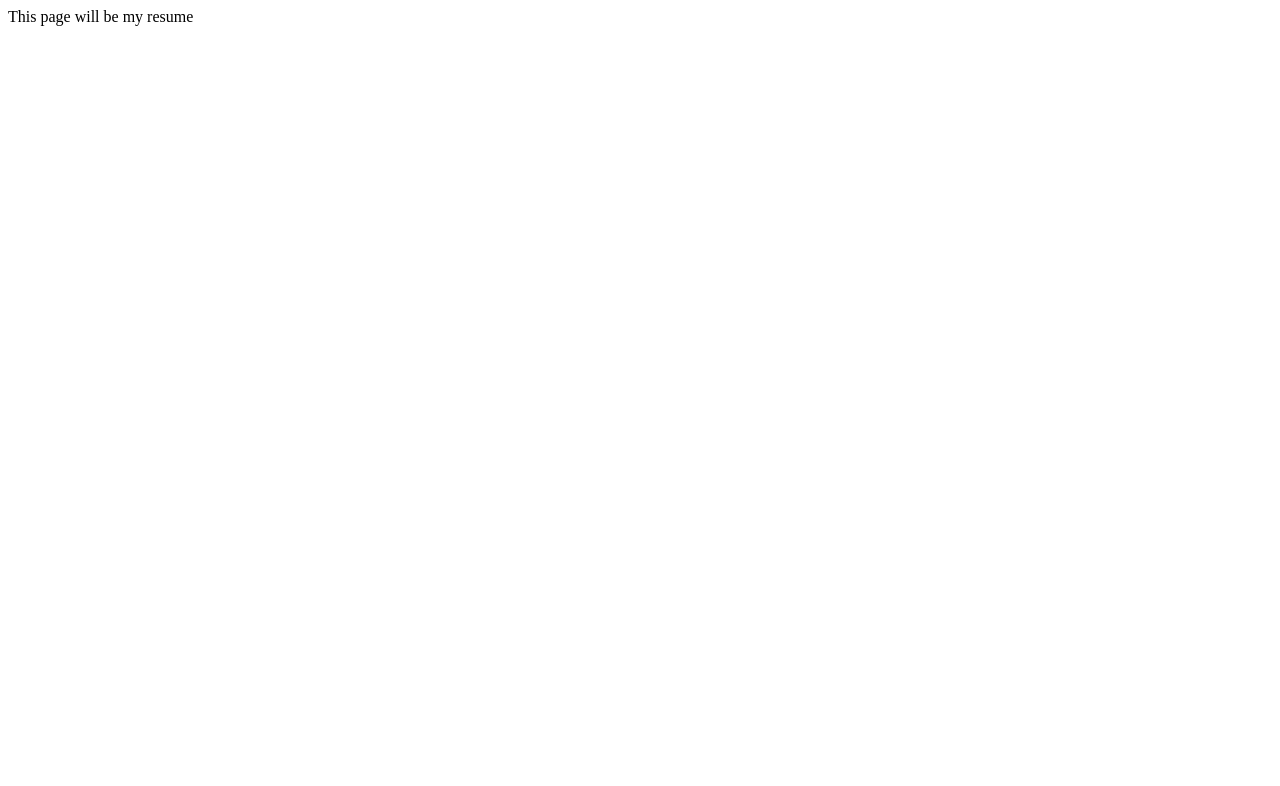
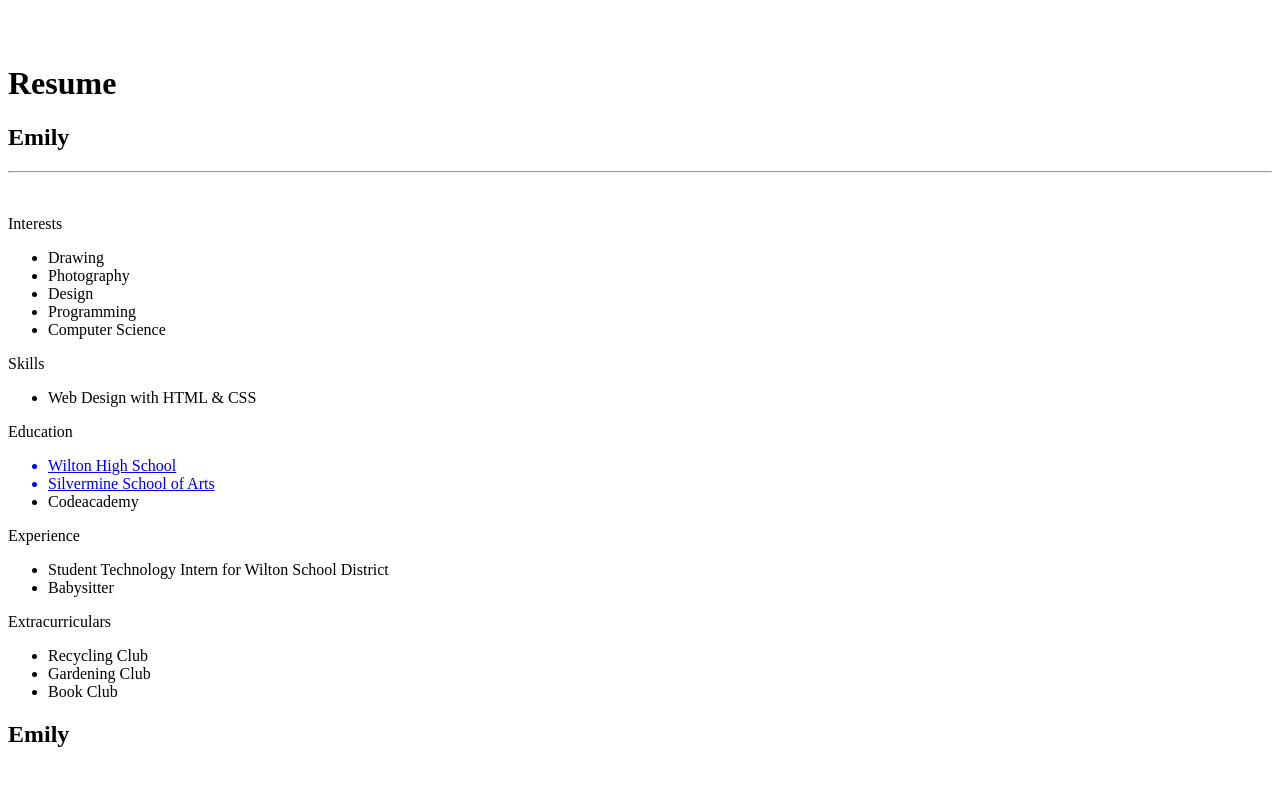
Before and after one commit to VegeshBoppana/2010030024-VEGESH.github.io, a plain HTML site: page index.html in a window 1280 px wide. Drawn offline with Linux system fonts and the light colour scheme.

Commit message:
Update index.html

```diff
--- a/index.html
+++ b/index.html
@@ -1,11 +1,46 @@
-<!DOCTYPE html>
-<html>
-  <head>
-    <title>
-      Vegesh's Resume
-    </title>
-  </head>
-  <body>
-    This page will be my resume
-  </body>
-<html>
+<div id="header"></div>
+<div class="left"></div>
+<div class="stuff">
+  <br><br>
+  <h1>Resume</h1>
+  <h2>Emily</h2>
+  <hr />
+  <br>
+  <p class="head">Interests</p>
+  <ul>
+    <li>Drawing</li>
+    <li>Photography</li>
+    <li>Design</li>
+    <li>Programming</li>
+    <li>Computer Science</li>
+  </ul>
+  <p class="head">Skills</p>
+  <ul>
+    <li>Web Design with HTML & CSS</li>
+  </ul>
+  <p class="head">Education</p>
+  <ul>
+    <a href="http://www.wiltonhighschool.org/pages/Wilton_High_School">
+      <li>Wilton High School</li>
+    </a>
+    <!--Link-->
+    <a href="https://www.silvermineart.org/">
+      <li>Silvermine School of Arts</li>
+    </a>
+    <li>Codeacademy</li>
+  </ul>
+  <p class="head">Experience</p>
+  <ul>
+    <li>Student Technology Intern for Wilton School District</li>
+    <li>Babysitter</li>
+  </ul>
+  <p class="head">Extracurriculars</p>
+  <ul>
+    <li>Recycling Club</li>
+    <li>Gardening Club</li>
+    <li>Book Club</li>
+  </ul>
+</div>
+<div class="right"></div>
+<div id="footer">
+  <h2 id="name">Emily</h2></div>
```
